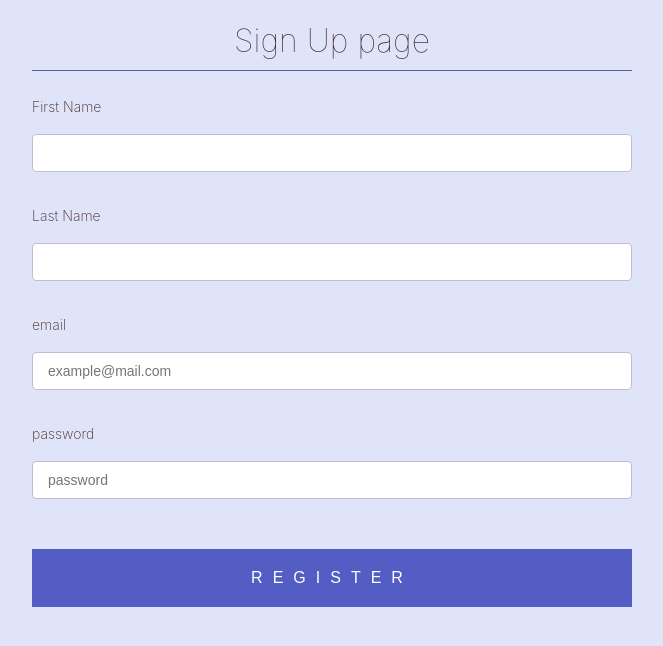
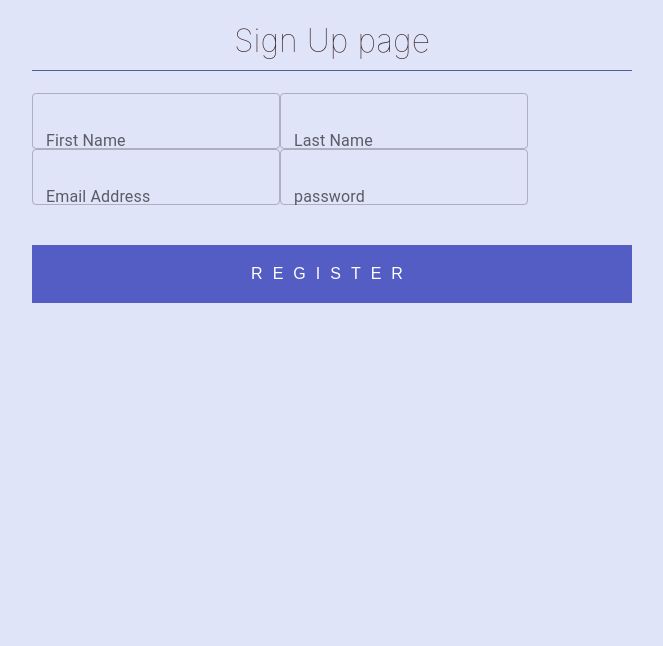
Before and after one commit to WildCodeSchool/2109-wns-paris-le-s.h.a.q-project, a React (Create React App) app in the folder front-taskmanager/: page /signup in a window 1280 px wide. Shown: the top 646 px of the page, without its empty margins (308-971 px from the left). Built offline with nearby package versions, Linux system fonts and the light colour scheme.

Commit message:
update login and signup

```diff
--- a/front-taskmanager/src/pages/login/index.tsx
+++ b/front-taskmanager/src/pages/login/index.tsx
@@ -1,47 +1,43 @@
 import React from 'react';
-import { useForm } from 'react-hook-form';
+import { Controller, useForm } from 'react-hook-form';
 import { gql, useLazyQuery } from '@apollo/client';
-import { ApolloClient, createHttpLink, InMemoryCache } from '@apollo/client';
-import { setContext } from '@apollo/client/link/context';
-import { useNavigate } from 'react-router-dom';
+import { Link, useNavigate } from 'react-router-dom';
 import Card from '@mui/material/Card';
 import CardContent from '@material-ui/core/CardContent';
 import CardActions from '@material-ui/core/CardActions';
 import CardHeader from '@material-ui/core/CardHeader';
-import Button from '@material-ui/core/Button';
 import { createStyles, makeStyles, Theme } from '@material-ui/core/styles';
-import { Link } from 'react-router-dom';
-// import "../../styles/login.css";
+import { Button, Grid, TextField } from '@material-ui/core';
 
 const useStyles = makeStyles((theme: Theme) =>
   createStyles({
     container: {
       // display: 'flex',
-      flexWrap: 'wrap',
-      width: 400,
-      margin: `${theme.spacing(0)} auto`
+      // flexWrap: 'wrap',
+      // width: 400,
+      // margin: `${theme.spacing(0)} auto`,
     },
     loginBtn: {
       marginTop: theme.spacing(2),
-      flexGrow: 1
+      flexGrow: 1,
     },
     header: {
       fontFamily: 'Roboto',
       textAlign: 'center',
       background: '#ABB0DA',
       color: '#432C2C',
-
     },
     card: {
-      marginTop: theme.spacing(10)
+      marginTop: theme.spacing(10),
     },
     link: {
       marginTop: theme.spacing(2),
       color: '#432C2C',
-      flexGrow: 1
-,    }
+      flexGrow: 1,
+    },
   })
 );
+
 interface ISignInInput {
   email: string;
   password: string;
@@ -53,20 +49,22 @@ const LOGIN = gql`
   }
 `;
 
-
 const Login = () => {
-  let navigate = useNavigate();
+  const navigate = useNavigate();
   const [getLogin, { loading, error, data }] = useLazyQuery(LOGIN);
-  const { register, handleSubmit, formState: { errors } } = useForm<ISignInInput>({
-    mode: 'onChange',
-  });
+  const {
+    control,
+    handleSubmit,
+    formState: { errors },
+  } = useForm<ISignInInput>();
   const classes = useStyles();
 
   const submitForm = async (dataForm: ISignInInput) => {
+    console.log(dataForm);
     await getLogin({
       variables: { ...dataForm },
     });
-    navigate("/task", { replace: true });
+    navigate('/task', { replace: true });
   };
 
   console.log(errors);
@@ -77,57 +75,96 @@ const Login = () => {
     localStorage.setItem('token', data.login);
   }
 
-
   return (
-    <form className={classes.container} onSubmit={handleSubmit(submitForm)} autoComplete="off" >
+    <form
+      className={classes.container}
+      onSubmit={handleSubmit(submitForm)}
+      autoComplete="off"
+    >
       <Card sx={{ minWidth: 275 }} className={classes.card}>
         <CardHeader className={classes.header} title="Login" />
         <CardContent>
-      <label htmlFor="email">email</label>
-        <input
+          <Grid container justifyContent="center">
+            <Grid item>
+              <Controller
+                name="email"
+                control={control}
+                render={({ field }) => (
+                  <TextField
+                    type="email"
+                    {...field}
                     id="email"
-          defaultValue=""
-          aria-invalid={errors.email ? "true" : "false"}
-          {...register("email", {
-            required: "required",
-            pattern: {
-              value: /\S+@\S+\.\S+/,
-              message: "Entered value does not match email format"
-            }
-          })}
-          type="email"
-          placeholder="example@mail.com"
+                    label="Email Address"
+                    variant="outlined"
                   />
-      {errors.email && <span role="alert">{errors.email.message}</span>}
+                )}
+              />
+            </Grid>
 
-        <label htmlFor="password">password</label>
-        <input
+            <Grid item>
+              <Controller
+                name="password"
+                control={control}
+                render={({ field }) => (
+                  <TextField
+                    variant="outlined"
+                    type="password"
                     id="password"
-          defaultValue=""
-          aria-invalid={errors.password ? "true" : "false"}
-          {...register("password", {
-            required: "required",
-            minLength: {
-              value: 5,
-              message: "min length is 5"
-            }
-          })}
-          type="password"
-          placeholder="password"
+                    label="password"
+                    {...field}
                   />
-        {errors.password && <span role="alert">{errors.password.message}</span>}
+                )}
+              />
+            </Grid>
+
+            {/* <label htmlFor="email">email</label> */}
+            {/* <input */}
+            {/*  id="email" */}
+            {/*  defaultValue="" */}
+            {/*  aria-invalid={errors.email ? 'true' : 'false'} */}
+            {/*  {...register('email', { */}
+            {/*    required: 'required', */}
+            {/*    pattern: { */}
+            {/*      value: /\S+@\S+\.\S+/, */}
+            {/*      message: 'Entered value does not match email format', */}
+            {/*    }, */}
+            {/*  })} */}
+            {/*  type="email" */}
+            {/*  placeholder="example@mail.com" */}
+            {/* /> */}
+            {/* {errors.email && <span role="alert">{errors.email.message}</span>} */}
+            {/* <label htmlFor="password">password</label> */}
+            {/* <input */}
+            {/*  id="password" */}
+            {/*  defaultValue="" */}
+            {/*  aria-invalid={errors.password ? 'true' : 'false'} */}
+            {/*  {...register('password', { */}
+            {/*    required: 'required', */}
+            {/*    minLength: { */}
+            {/*      value: 5, */}
+            {/*      message: 'min length is 5', */}
+            {/*    }, */}
+            {/*  })} */}
+            {/*  type="password" */}
+            {/*  placeholder="password" */}
+            {/* /> */}
+            {/* {errors.password && ( */}
+            {/*  <span role="alert">{errors.password.message}</span> */}
+            {/* )} */}
+          </Grid>
+
           <div className={classes.link}>
             <Link to="/signup">No account? Sign up now!</Link>
           </div>
         </CardContent>
         <CardActions>
-      <button className={classes.loginBtn} type="submit">
+          <Button className={classes.loginBtn} type="submit">
             SUBMIT
-      </button>
+          </Button>
         </CardActions>
       </Card>
     </form>
   );
-}
+};
 
 export default Login;
--- a/front-taskmanager/src/pages/signUp/index.tsx
+++ b/front-taskmanager/src/pages/signUp/index.tsx
@@ -1,6 +1,10 @@
 import React from 'react';
-import { useForm } from 'react-hook-form';
-import "../../style/signUp.css";
+import { Controller, useForm } from 'react-hook-form';
+import { useNavigate } from 'react-router-dom';
+
+import '../../style/signUp.css';
+import { gql, useMutation } from '@apollo/client';
+import TextField from '@mui/material/TextField';
 
 interface ISignUnInput {
   firstName: string;
@@ -9,83 +13,133 @@ interface ISignUnInput {
   password: string;
 }
 
+const SIGNUP = gql`
+  mutation CreateUser($createUserInput: CreateUserInput!) {
+    createUser(input: $createUserInput) {
+      firstName
+      lastName
+      email
+      password
+    }
+  }
+`;
 
 const SignUp = () => {
-      const { register, handleSubmit, watch, formState: { errors } } = useForm<ISignUnInput>({
-        mode: 'onChange',
-      });
+  const {
+    control,
+    handleSubmit,
+    formState: { errors },
+  } = useForm<ISignUnInput>();
+  const [createUser, { loading, error, data }] = useMutation(SIGNUP);
+  const navigate = useNavigate();
 
   const submitForm = async (dataForm: ISignUnInput) => {
-        alert(JSON.stringify(dataForm));
-      };// form submit function which will invoke after successful validation
-      console.log(watch("firstName", "lastName")); // watch input value by passing the name of it
-      console.log(errors);
+    await createUser({
+      variables: { createUserInput: dataForm },
+    });
+    navigate('/');
+  }; // form submit function which will invoke after successful validation
 
-    return(
+  return (
     <>
       <h1>Sign Up page</h1>
-        <form onSubmit={handleSubmit(submitForm)} autoComplete="off" >
-        <section>
-        <label>First Name</label>
-            <input
-                {...register("firstName", {
-                required: true,
-                maxLength: 20,
-                pattern: /^[A-Za-z]+$/i
-                })}
+      <form onSubmit={handleSubmit(submitForm)} autoComplete="off">
+        <Controller
+          name="firstName"
+          control={control}
+          render={({ field }) => (
+            <TextField {...field} id="firstName" label="First Name" />
+          )}
         />
-         {errors?.firstName?.type === "required" && <p>This field is required</p>}
-            {errors?.firstName?.type === "maxLength" && (
-                <p>First name cannot exceed 20 characters</p>
+        <Controller
+          name="lastName"
+          control={control}
+          render={({ field }) => (
+            <TextField {...field} id="lastName" label="Last Name" />
           )}
-            {errors?.firstName?.type === "pattern" && (
-                <p>Alphabetical characters only</p>
+        />
+        <Controller
+          name="email"
+          control={control}
+          render={({ field }) => (
+            <TextField
+              type="email"
+              {...field}
+              id="email"
+              label="Email Address"
+            />
           )}
-
-        <label>Last Name</label>
-        <input {...register("lastName", { pattern: /^[A-Za-z]+$/i })} />
-        {errors?.lastName?.type === "pattern" && (
-        <p>Alphabetical characters only</p>
+        />
+        <Controller
+          name="password"
+          control={control}
+          render={({ field }) => (
+            <TextField
+              type="password"
+              id="password"
+              label="password"
+              {...field}
+            />
           )}
-
-        <label htmlFor="email">email</label>
-        <input
-          id="email"
-          defaultValue=""
-          aria-invalid={errors.email ? "true" : "false"}
-          {...register("email", {
-            required: "required",
-            pattern: {
-              value: /\S+@\S+\.\S+/,
-              message: "Entered value does not match email format"
-            }
-          })}
-          type="email"
-          placeholder="example@mail.com"
         />
-
-        <label htmlFor="password">password</label>
-        <input
-          id="password"
-          defaultValue=""
-          aria-invalid={errors.password ? "true" : "false"}
-          {...register("password", {
-            required: "required",
-            minLength: {
-              value: 5,
-              message: "min length is 5"
-            }
-          })}
-          type="password"
-          placeholder="password"
-        />
-        </section>
-        <button type="submit">
-              REGISTER
-        </button>
+        {/* <section> */}
+        {/*  <label>First Name</label> */}
+        {/*  <input */}
+        {/*    {...register('firstName', { */}
+        {/*      required: true, */}
+        {/*      maxLength: 20, */}
+        {/*      pattern: /^[A-Za-z]+$/i, */}
+        {/*    })} */}
+        {/*  /> */}
+        {/*  {errors?.firstName?.type === 'required' && ( */}
+        {/*    <p>This field is required</p> */}
+        {/*  )} */}
+        {/*  {errors?.firstName?.type === 'maxLength' && ( */}
+        {/*    <p>First name cannot exceed 20 characters</p> */}
+        {/*  )} */}
+        {/*  {errors?.firstName?.type === 'pattern' && ( */}
+        {/*    <p>Alphabetical characters only</p> */}
+        {/*  )} */}
+        {/*  <label>Last Name</label> */}
+        {/*  <input {...register('lastName', { pattern: /^[A-Za-z]+$/i })} /> */}
+        {/*  {errors?.lastName?.type === 'pattern' && ( */}
+        {/*    <p>Alphabetical characters only</p> */}
+        {/*  )} */}
+        {/*  <label htmlFor="email">email</label> */}
+        {/*  <input */}
+        {/*    id="email" */}
+        {/*    defaultValue="testttttttttt" */}
+        {/*    aria-invalid={errors.email ? 'true' : 'false'} */}
+        {/*    {...register('email', { */}
+        {/*      required: 'required', */}
+        {/*      pattern: { */}
+        {/*        value: /\S+@\S+\.\S+/, */}
+        {/*        message: 'Entered value does not match email format', */}
+        {/*      }, */}
+        {/*    })} */}
+        {/*    type="email" */}
+        {/*    placeholder="example@mail.com" */}
+        {/*  /> */}
+        {/*  <label htmlFor="password">password</label> */}
+        {/*  <input */}
+        {/*    id="password" */}
+        {/*    defaultValue="" */}
+        {/*    aria-invalid={errors.password ? 'true' : 'false'} */}
+        {/*    {...register('password', { */}
+        {/*      required: 'required', */}
+        {/*      minLength: { */}
+        {/*        value: 5, */}
+        {/*        message: 'min length is 5', */}
+        {/*      }, */}
+        {/*    })} */}
+        {/*    type="password" */}
+        {/*    placeholder="password" */}
+        {/*  /> */}
+        {/* </section> */}
+        <button type="submit">REGISTER</button>
       </form>
     </>
-    )
-}
+  );
+};
 
 export default SignUp;
```
Lines whose indentation alone changed are shown as unchanged.
